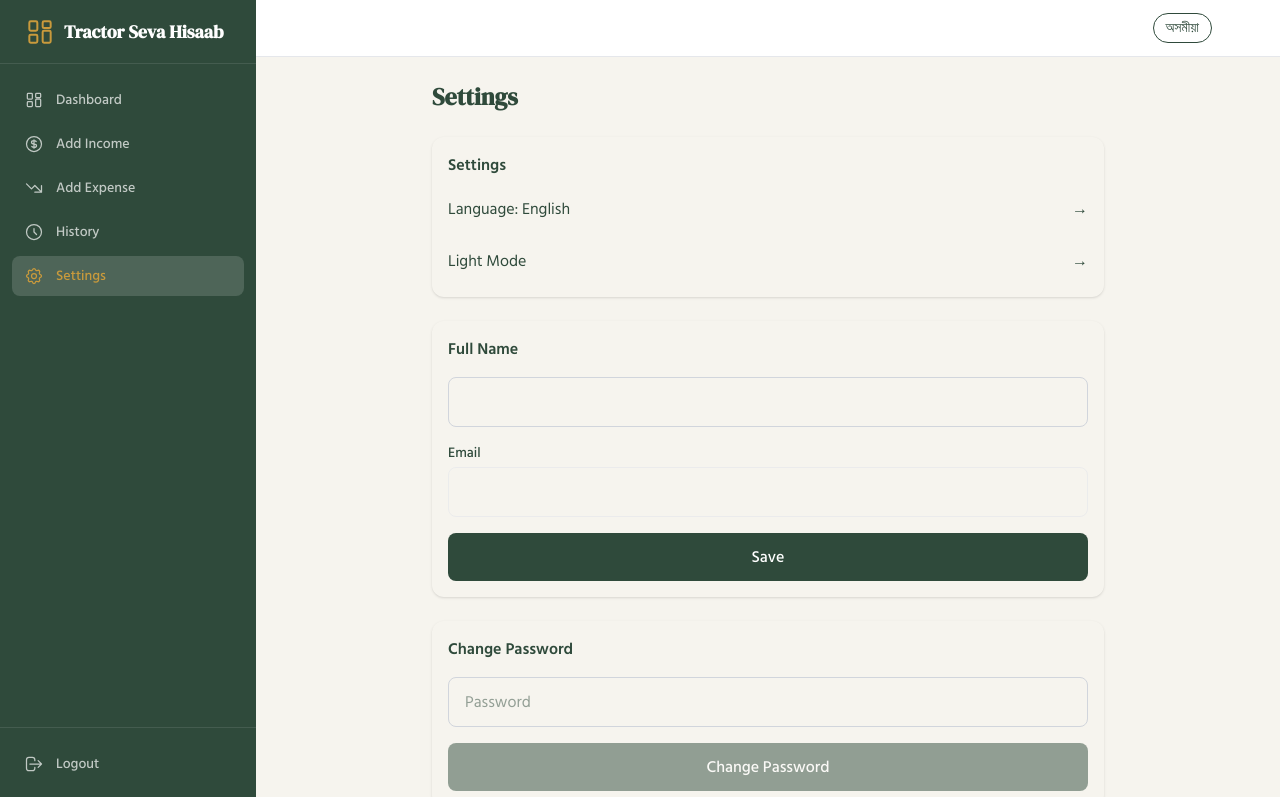
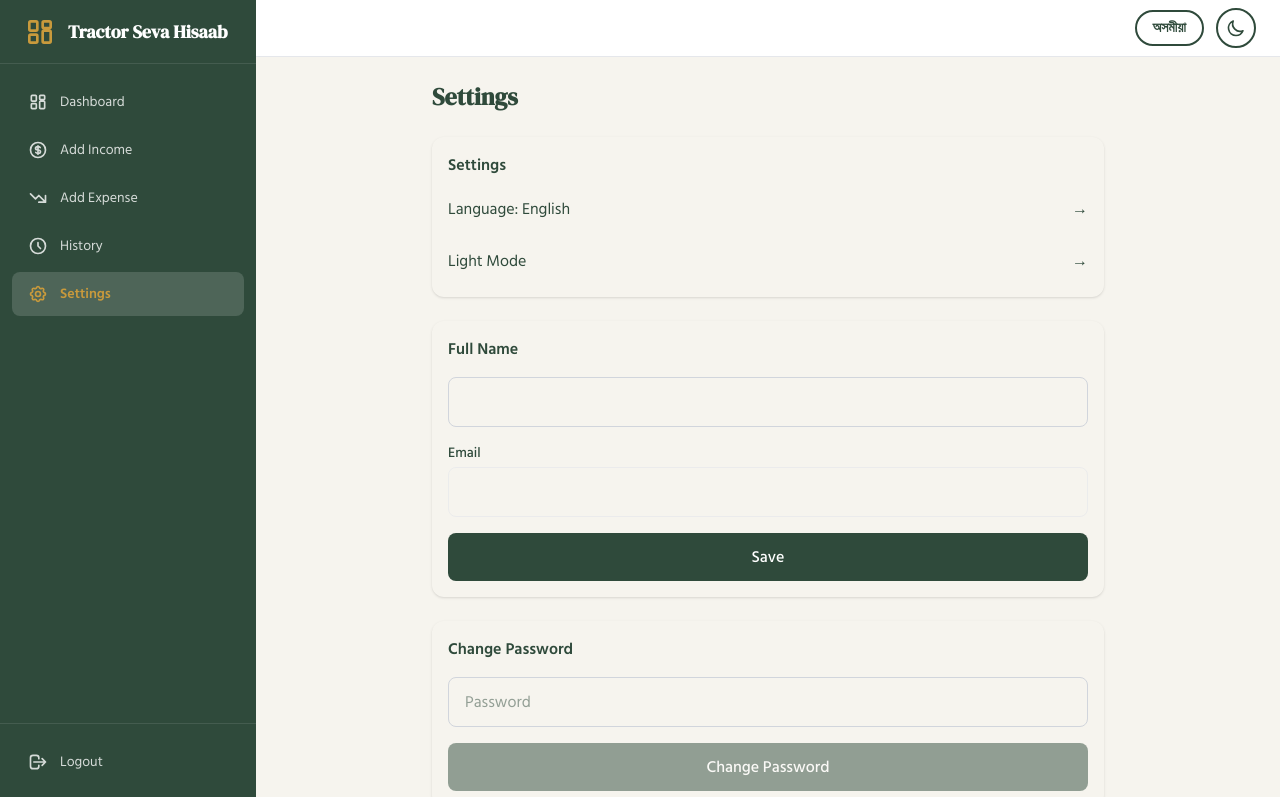
Before and after one commit to HITESHDAS-01/tractor-hisaab-clf, a Next.js app: page /settings in a window 1280 px wide. Shown: the top 797 px of the page. Built offline with nearby package versions, Linux system fonts and the light colour scheme; no server answers.

Commit message:
fix: improve language toggle visibility and sidebar nav
- Language toggle: thicker border, bold text, bigger padding
- Theme toggle: matching border style with language toggle
- Sidebar: increased strokeWidth to 2, better spacing, bolder active state
- Sidebar logo: thicker stroke

```diff
--- a/components/AppShell.tsx
+++ b/components/AppShell.tsx
@@ -30,21 +30,21 @@ export default function AppShell({ children }: { children: React.ReactNode }) {
             <div className="flex items-center gap-3">
               <button
                 onClick={() => setLang(lang === "en" ? "as" : "en")}
-                className="px-3 py-1 text-sm rounded-full border border-[var(--ink)] text-[var(--ink)] hover:bg-[var(--ink)] hover:text-white transition-colors"
+                className="px-4 py-1.5 text-sm font-semibold rounded-full border-2 border-[var(--ink)] text-[var(--ink)] hover:bg-[var(--ink)] hover:text-white transition-colors"
               >
                 {lang === "en" ? "অসমীয়া" : "English"}
               </button>
               <button
                 onClick={() => setTheme(theme === "light" ? "dark" : "light")}
-                className="p-1.5 rounded-full hover:bg-gray-100 dark:hover:bg-gray-700 transition-colors"
+                className="p-2 rounded-full border-2 border-[var(--ink)] text-[var(--ink)] hover:bg-[var(--ink)] hover:text-white transition-colors"
                 title={theme === "light" ? t("darkMode", lang) : t("lightMode", lang)}
               >
                 {theme === "light" ? (
-                  <svg className="w-5 h-5 text-white" fill="none" viewBox="0 0 24 24" stroke="currentColor">
+                  <svg className="w-5 h-5" fill="none" viewBox="0 0 24 24" stroke="currentColor">
                     <path strokeLinecap="round" strokeLinejoin="round" strokeWidth={2} d="M20.354 15.354A9 9 0 018.646 3.646 9.003 9.003 0 0012 21a9.003 9.003 0 008.354-5.646z" />
                   </svg>
                 ) : (
-                  <svg className="w-5 h-5 text-white" fill="none" viewBox="0 0 24 24" stroke="currentColor">
+                  <svg className="w-5 h-5" fill="none" viewBox="0 0 24 24" stroke="currentColor">
                     <path strokeLinecap="round" strokeLinejoin="round" strokeWidth={2} d="M12 3v1m0 16v1m9-9h-1M4 12H3m15.364 6.364l-.707-.707M6.343 6.343l-.707-.707m12.728 0l-.707.707M6.343 17.657l-.707.707M16 12a4 4 0 11-8 0 4 4 0 018 0z" />
                   </svg>
                 )}
--- a/components/ui/SidebarNav.tsx
+++ b/components/ui/SidebarNav.tsx
@@ -13,7 +13,7 @@ const navItems = [
     href: "/dashboard",
     icon: (
       <svg className="w-5 h-5" fill="none" viewBox="0 0 24 24" stroke="currentColor">
-        <path strokeLinecap="round" strokeLinejoin="round" strokeWidth={1.5} d="M4 5a1 1 0 011-1h4a1 1 0 011 1v5a1 1 0 01-1 1H5a1 1 0 01-1-1V5zM14 5a1 1 0 011-1h4a1 1 0 011 1v3a1 1 0 01-1 1h-4a1 1 0 01-1-1V5zM4 15a1 1 0 011-1h4a1 1 0 011 1v4a1 1 0 01-1 1H5a1 1 0 01-1-1v-4zM14 12a1 1 0 011-1h4a1 1 0 011 1v7a1 1 0 01-1 1h-4a1 1 0 01-1-1v-7z" />
+        <path strokeLinecap="round" strokeLinejoin="round" strokeWidth={2} d="M4 5a1 1 0 011-1h4a1 1 0 011 1v5a1 1 0 01-1 1H5a1 1 0 01-1-1V5zM14 5a1 1 0 011-1h4a1 1 0 011 1v3a1 1 0 01-1 1h-4a1 1 0 01-1-1V5zM4 15a1 1 0 011-1h4a1 1 0 011 1v4a1 1 0 01-1 1H5a1 1 0 01-1-1v-4zM14 12a1 1 0 011-1h4a1 1 0 011 1v7a1 1 0 01-1 1h-4a1 1 0 01-1-1v-7z" />
       </svg>
     ),
   },
@@ -22,7 +22,7 @@ const navItems = [
     href: "/add-income",
     icon: (
       <svg className="w-5 h-5" fill="none" viewBox="0 0 24 24" stroke="currentColor">
-        <path strokeLinecap="round" strokeLinejoin="round" strokeWidth={1.5} d="M12 8c-1.657 0-3 .895-3 2s1.343 2 3 2 3 .895 3 2-1.343 2-3 2m0-8c1.11 0 2.08.402 2.599 1M12 8V7m0 1v8m0 0v1m0-1c-1.11 0-2.08-.402-2.599-1M21 12a9 9 0 11-18 0 9 9 0 0118 0z" />
+        <path strokeLinecap="round" strokeLinejoin="round" strokeWidth={2} d="M12 8c-1.657 0-3 .895-3 2s1.343 2 3 2 3 .895 3 2-1.343 2-3 2m0-8c1.11 0 2.08.402 2.599 1M12 8V7m0 1v8m0 0v1m0-1c-1.11 0-2.08-.402-2.599-1M21 12a9 9 0 11-18 0 9 9 0 0118 0z" />
       </svg>
     ),
   },
@@ -31,7 +31,7 @@ const navItems = [
     href: "/add-expense",
     icon: (
       <svg className="w-5 h-5" fill="none" viewBox="0 0 24 24" stroke="currentColor">
-        <path strokeLinecap="round" strokeLinejoin="round" strokeWidth={1.5} d="M13 17h8m0 0V9m0 8l-8-8-4 4-6-6" />
+        <path strokeLinecap="round" strokeLinejoin="round" strokeWidth={2} d="M13 17h8m0 0V9m0 8l-8-8-4 4-6-6" />
       </svg>
     ),
   },
@@ -40,7 +40,7 @@ const navItems = [
     href: "/history",
     icon: (
       <svg className="w-5 h-5" fill="none" viewBox="0 0 24 24" stroke="currentColor">
-        <path strokeLinecap="round" strokeLinejoin="round" strokeWidth={1.5} d="M12 8v4l3 3m6-3a9 9 0 11-18 0 9 9 0 0118 0z" />
+        <path strokeLinecap="round" strokeLinejoin="round" strokeWidth={2} d="M12 8v4l3 3m6-3a9 9 0 11-18 0 9 9 0 0118 0z" />
       </svg>
     ),
   },
@@ -49,8 +49,8 @@ const navItems = [
     href: "/settings",
     icon: (
       <svg className="w-5 h-5" fill="none" viewBox="0 0 24 24" stroke="currentColor">
-        <path strokeLinecap="round" strokeLinejoin="round" strokeWidth={1.5} d="M10.325 4.317c.426-1.756 2.924-1.756 3.35 0a1.724 1.724 0 002.573 1.066c1.543-.94 3.31.826 2.37 2.37a1.724 1.724 0 001.066 2.573c1.756.426 1.756 2.924 0 3.35a1.724 1.724 0 00-1.066 2.573c.94 1.543-.826 3.31-2.37 2.37a1.724 1.724 0 00-2.573 1.066c-.426 1.756-2.924 1.756-3.35 0a1.724 1.724 0 00-2.573-1.066c-1.543.94-3.31-.826-2.37-2.37a1.724 1.724 0 00-1.066-2.573c-1.756-.426-1.756-2.924 0-3.35a1.724 1.724 0 001.066-2.573c-.94-1.543.826-3.31 2.37-2.37.996.608 2.296.07 2.572-1.065z" />
-        <path strokeLinecap="round" strokeLinejoin="round" strokeWidth={1.5} d="M15 12a3 3 0 11-6 0 3 3 0 016 0z" />
+        <path strokeLinecap="round" strokeLinejoin="round" strokeWidth={2} d="M10.325 4.317c.426-1.756 2.924-1.756 3.35 0a1.724 1.724 0 002.573 1.066c1.543-.94 3.31.826 2.37 2.37a1.724 1.724 0 001.066 2.573c1.756.426 1.756 2.924 0 3.35a1.724 1.724 0 00-1.066 2.573c.94 1.543-.826 3.31-2.37 2.37a1.724 1.724 0 00-2.573 1.066c-.426 1.756-2.924 1.756-3.35 0a1.724 1.724 0 00-2.573-1.066c-1.543.94-3.31-.826-2.37-2.37a1.724 1.724 0 00-1.066-2.573c-1.756-.426-1.756-2.924 0-3.35a1.724 1.724 0 001.066-2.573c-.94-1.543.826-3.31 2.37-2.37.996.608 2.296.07 2.572-1.065z" />
+        <path strokeLinecap="round" strokeLinejoin="round" strokeWidth={2} d="M15 12a3 3 0 11-6 0 3 3 0 016 0z" />
       </svg>
     ),
   },
@@ -70,9 +70,9 @@ export default function SidebarNav() {
   return (
     <aside className="hidden md:flex md:flex-col md:w-64 md:fixed md:inset-y-0 bg-[var(--ink)] z-40">
       <div className="flex flex-col h-full">
-        <div className="flex items-center gap-2 px-6 h-16 border-b border-white/10">
+        <div className="flex items-center gap-3 px-6 h-16 border-b border-white/10">
           <svg className="w-8 h-8 text-[var(--harvest)]" fill="none" viewBox="0 0 24 24" stroke="currentColor">
-            <path strokeLinecap="round" strokeLinejoin="round" strokeWidth={1.5} d="M4 5a1 1 0 011-1h4a1 1 0 011 1v5a1 1 0 01-1 1H5a1 1 0 01-1-1V5zM14 5a1 1 0 011-1h4a1 1 0 011 1v3a1 1 0 01-1 1h-4a1 1 0 01-1-1V5zM4 15a1 1 0 011-1h4a1 1 0 011 1v4a1 1 0 01-1 1H5a1 1 0 01-1-1v-4zM14 12a1 1 0 011-1h4a1 1 0 011 1v7a1 1 0 01-1 1h-4a1 1 0 01-1-1v-7z" />
+            <path strokeLinecap="round" strokeLinejoin="round" strokeWidth={2} d="M4 5a1 1 0 011-1h4a1 1 0 011 1v5a1 1 0 01-1 1H5a1 1 0 01-1-1V5zM14 5a1 1 0 011-1h4a1 1 0 011 1v3a1 1 0 01-1 1h-4a1 1 0 01-1-1V5zM4 15a1 1 0 011-1h4a1 1 0 011 1v4a1 1 0 01-1 1H5a1 1 0 01-1-1v-4zM14 12a1 1 0 011-1h4a1 1 0 011 1v7a1 1 0 01-1 1h-4a1 1 0 01-1-1v-7z" />
           </svg>
           <span className="font-bold font-[family-name:var(--font-dm-serif)] text-white text-lg">
             {t("appName", lang)}
@@ -86,14 +86,16 @@ export default function SidebarNav() {
               <Link
                 key={item.href}
                 href={item.href}
-                className={`flex items-center gap-3 px-3 py-2.5 rounded-lg transition-colors ${
+                className={`flex items-center gap-3 px-4 py-3 rounded-lg transition-all ${
                   isActive
-                    ? "bg-white/15 text-[var(--harvest)]"
-                    : "text-white/70 hover:bg-white/10 hover:text-white"
+                    ? "bg-white/15 text-[var(--harvest)] font-semibold"
+                    : "text-white/80 hover:bg-white/10 hover:text-white"
                 }`}
               >
-                {item.icon}
-                <span className="text-sm font-medium">{t(item.key, lang)}</span>
+                <span className={isActive ? "text-[var(--harvest)]" : "text-white/80"}>
+                  {item.icon}
+                </span>
+                <span className="text-sm">{t(item.key, lang)}</span>
               </Link>
             );
           })}
@@ -102,12 +104,12 @@ export default function SidebarNav() {
         <div className="px-3 py-4 border-t border-white/10">
           <button
             onClick={handleLogout}
-            className="flex items-center gap-3 w-full px-3 py-2.5 rounded-lg text-white/70 hover:bg-white/10 hover:text-white transition-colors"
+            className="flex items-center gap-3 w-full px-4 py-3 rounded-lg text-white/80 hover:bg-white/10 hover:text-white transition-colors"
           >
             <svg className="w-5 h-5" fill="none" viewBox="0 0 24 24" stroke="currentColor">
-              <path strokeLinecap="round" strokeLinejoin="round" strokeWidth={1.5} d="M17 16l4-4m0 0l-4-4m4 4H7m6 4v1a3 3 0 01-3 3H6a3 3 0 01-3-3V7a3 3 0 013-3h4a3 3 0 013 3v1" />
+              <path strokeLinecap="round" strokeLinejoin="round" strokeWidth={2} d="M17 16l4-4m0 0l-4-4m4 4H7m6 4v1a3 3 0 01-3 3H6a3 3 0 01-3-3V7a3 3 0 013-3h4a3 3 0 013 3v1" />
             </svg>
-            <span className="text-sm font-medium">{t("logout", lang)}</span>
+            <span className="text-sm">{t("logout", lang)}</span>
           </button>
         </div>
       </div>
```
